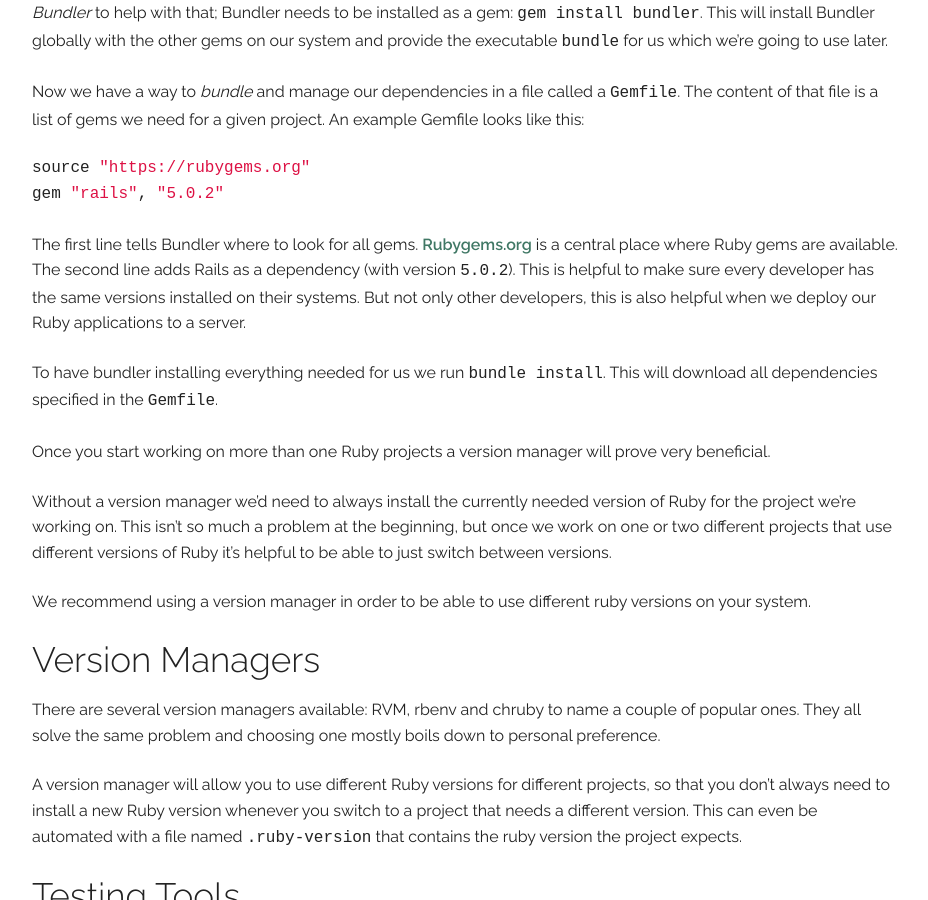
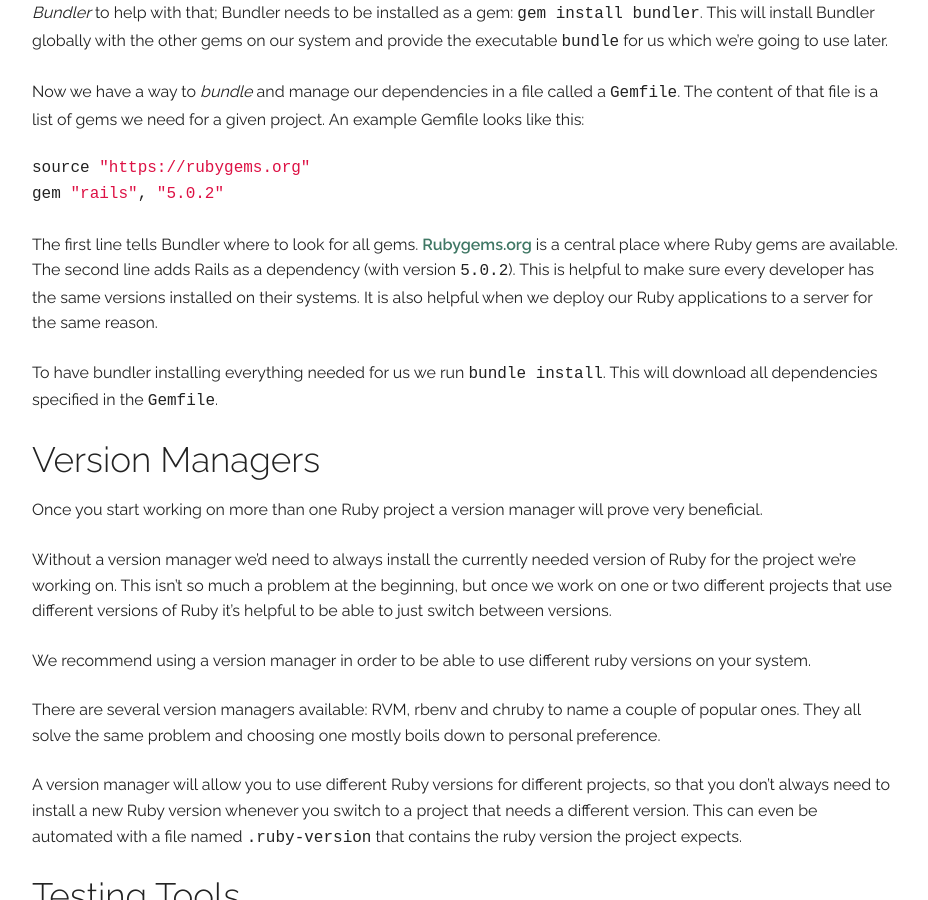
Before and after one commit to vanilla-project/vanilla-project.guide, a Jekyll site: the page built from _guides/ruby/command-line.md, in a window 1280 px wide and 900 px high, scrolled down 715 px. Shown: the whole window, without its empty margins (174-1102 px from the left). Built offline with Jekyll 4.4.1, drawn with Linux system fonts in a browser that asks for light colours.

Commit message:
Minor text changes to ruby guide

```diff
--- a/_guides/ruby/command-line.md
+++ b/_guides/ruby/command-line.md
@@ -41,20 +41,20 @@ The first line tells Bundler where to look for all gems.
 [Rubygems.org](https://rubygems.org) is a central place where Ruby gems are available.
 The second line adds Rails as a dependency (with version `5.0.2`).
 This is helpful to make sure every developer has the same versions installed on their systems.
-But not only other developers, this is also helpful when we deploy our Ruby applications to a server.
+It is also helpful when we deploy our Ruby applications to a server for the same reason.
 
 To have bundler installing everything needed for us we run `bundle install`.
 This will download all dependencies specified in the `Gemfile`.
 
-Once you start working on more than one Ruby projects a version manager will prove very beneficial.
+
+### Version Managers
+
+Once you start working on more than one Ruby project a version manager will prove very beneficial.
 
 Without a version manager we'd need to always install the currently needed version of Ruby for the project we're working on.
 This isn't so much a problem at the beginning, but once we work on one or two different projects that use different versions of Ruby it's helpful to be able to just switch between versions.
 
 We recommend using a version manager in order to be able to use different ruby versions on your system.
-
-
-### Version Managers
 
 There are several version managers available: RVM, rbenv and chruby to name a couple of popular ones.
 They all solve the same problem and choosing one mostly boils down to personal preference.
```
